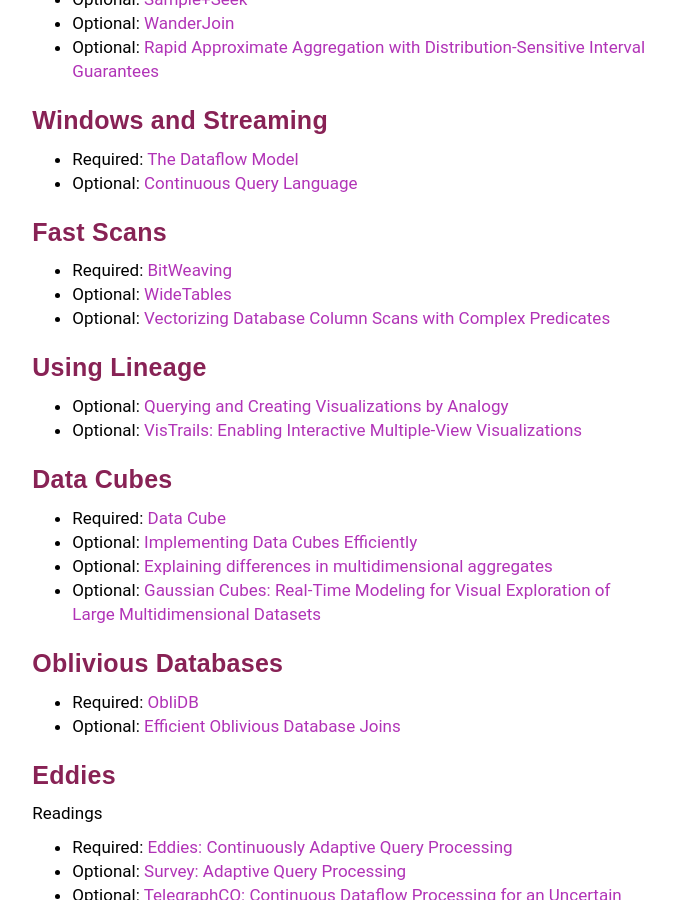
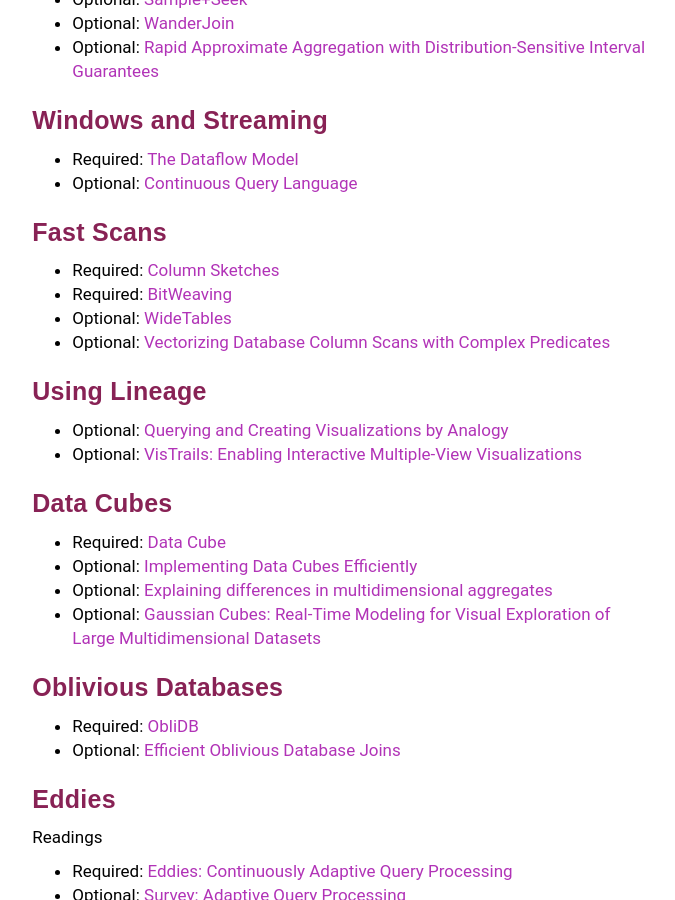
Before and after one commit to w6113/website_fall2020, a Jekyll site: the page built from papers.md, in a window 1280 px wide and 900 px high, scrolled down 8116 px. Shown: the whole window, without its empty margins (292-967 px from the left). Built offline with Jekyll 4.4.1, drawn with Linux system fonts in a browser that asks for light colours; our own code applies the rules of GitHub Pages for plain Markdown files.

Commit message:
lazy commit msg

```diff
--- a/papers.md
+++ b/papers.md
@@ -421,6 +421,7 @@ Readings
 <a name='scans' />
 ### Fast Scans
 
+* Required: [Column Sketches](https://stratos.seas.harvard.edu/files/stratos/files/sketches.pdf)
 * Required: [BitWeaving](http://www.cs.wisc.edu/~jignesh/publ/BitWeaving.pdf)
 * Optional: [WideTables](http://citeseerx.ist.psu.edu/viewdoc/download?doi=10.1.1.650.2556&rep=rep1&type=pdf)
 * Optional: [Vectorizing Database Column Scans with Complex Predicates](http://www.adms-conf.org/2013/muller_adms13.pdf)
```
